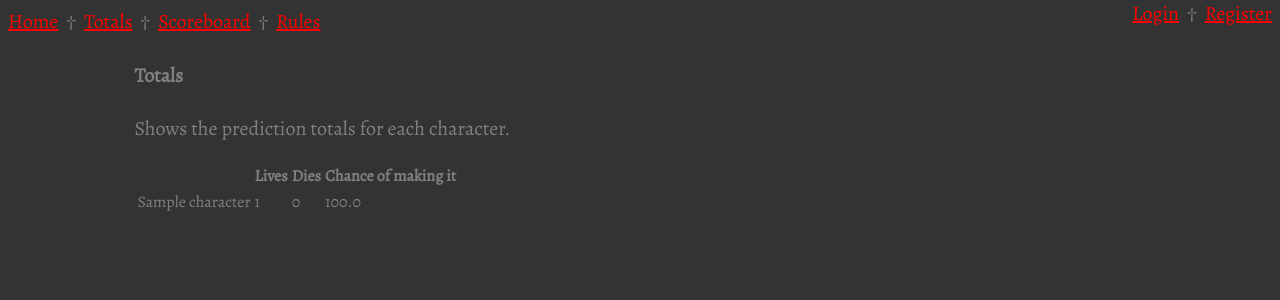
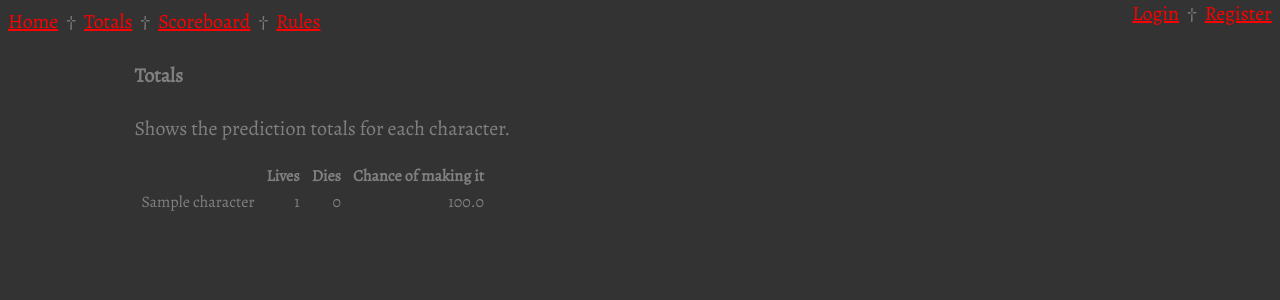
Before and after one commit to ojplg/gotdp, a Django app: page /pool/summary in a window 1280 px wide. Shown: the top 300 px of the page. Run offline with Django 3.2, Linux system fonts and the light colour scheme; tables that the repository leaves empty hold one stand-in row (values such as "Sample post").

Commit message:
Better formatting

```diff
--- a/pool/static/pool/gotdp.css
+++ b/pool/static/pool/gotdp.css
@@ -55,3 +55,17 @@ span.emphasize {
     font-weight: bold;
     color: red;
 }
+
+th {
+    padding-left: 5px;
+    padding-right: 5px;
+}
+
+td {
+    padding-left: 5px;
+    padding-right: 5px;
+}
+
+td.number {
+    text-align: right;
+}
--- a/pool/templates/summary.html
+++ b/pool/templates/summary.html
@@ -22,10 +22,10 @@
 
     {% for character in characters %}
         <tr>
-            <td>{{ character.name }}</td>
-            <td>{{ liveCount|get_item:character }}</td>
-            <td>{{ deadCount|get_item:character }}</td>
-            <td>{{ livePercentage|get_item:character }}</td>
+            <td class="character_name">{{ character.name }}</td>
+            <td class="number">{{ liveCount|get_item:character }}</td>
+            <td class="number">{{ deadCount|get_item:character }}</td>
+            <td class="number">{{ livePercentage|get_item:character }}</td>
         </tr>
     {% endfor %}
 
```
